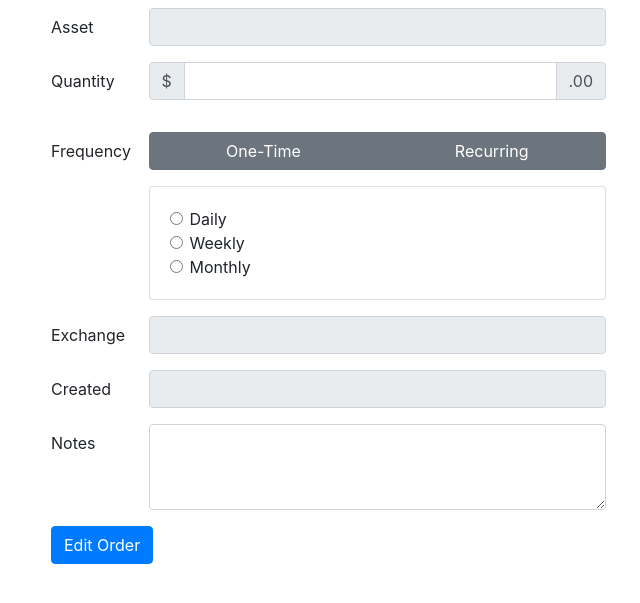
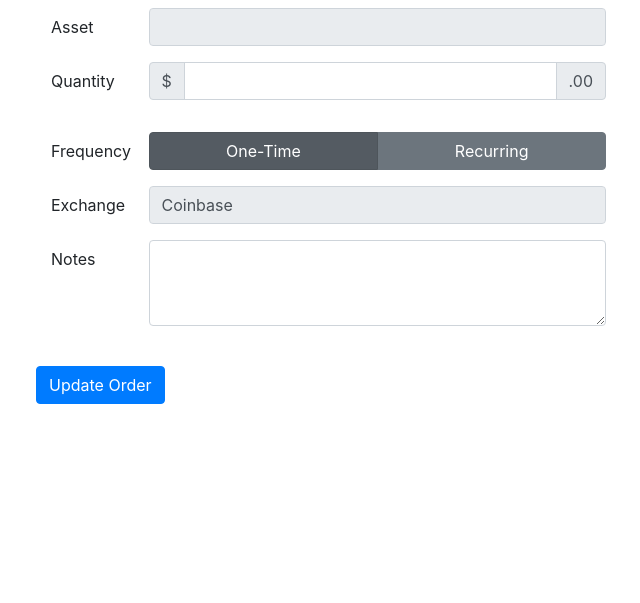
Before and after one commit to pAP3R/recur, a Flask app: template templates/order_edit.html in a window 1280 px wide, after a click on "once". Shown: the part 127-730 px from the top of the page, without its empty margins (34-674 px from the left). Run offline with Flask 2, Linux system fonts and the light colour scheme; the template is opened without the code that fills it, so the values that code supplies are empty; some libraries are stand-ins or nearby versions.

Commit message:
pushing more

```diff
--- a/app.py
+++ b/app.py
@@ -173,6 +173,10 @@ def scheduled_order_execute(order):
                 print(res)
                 order_details = cfg.auth_client.get_order(res['id'])
 
+                order_data = list(cfg.auth_client.get_fills(order_id=res["id"]))
+                fee = order_data[0]['fee']
+                filled = order_data[0]['size']
+
                 if res['message']:
                     print('Something went wrong!')
                     print(res['message'])
@@ -199,6 +203,11 @@ def onetime_order_execute(asset, quantity, frequency, id):
                 t = time.time()
                 print(res)
                 order_details = cfg.auth_client.get_order(res["id"])
+
+                order_data = list(cfg.auth_client.get_fills(order_id=res["id"]))
+                fee = order_data[0]['fee']
+                filled = order_data[0]['size']
+
 
 
                 if "message" in res:
@@ -264,13 +273,35 @@ def orders():
 
 
 @app.route('/<int:order_id>', methods=('POST','GET'))
-def order_edit(order_id):
-    order = get_order(order_id)
+def order_edit(id):
+    order = get_order(id)
+
+
+
     if request.method == 'POST':
-        # # TODO:
-        # Add Edit UPDATE statement
-        all_orders = get_all_orders()
-        return render_template('orders.html', order_history=all_orders[1], recurring_orders=all_orders[0], cb_coins=cfg.cb_coins)
+        if request.method == 'POST':
+            if request.form['asset'] not in cfg.cb_coins:
+                flash('Choose an asset!', 'danger')
+                return render_template('order_edit.html', order=order)
+
+            if 'quantity' in request.form:
+                quantity = request.form['quantity'] + ".00"
+
+                if float(quantity) >= 10.00:
+
+                    conn = get_db_connection()
+                    conn.execute('UPDATE recurring_orders SET quantity = ? WHERE id = ?', (quantity,id))
+                    conn.commit()
+                    conn.close()
+                    flash('Order "{}" was successfully updated.'.format(id), 'success')
+                    return redirect(url_for('orders'))
+                else:
+                    flash('Minimum order is 10.00', 'danger')
+                    return render_template('order_edit.html', order=order)
+            else:
+                flash('Provide a quantity', 'danger')
+                return render_template('order_edit.html', order=order)
+
     else:
         return render_template('order_edit.html', order=order)
 
@@ -291,18 +322,18 @@ def order_create():
     if request.method == 'POST':
         if request.form['asset'] not in cfg.cb_coins:
             flash('Choose an asset!', 'danger')
+            return redirect(url_for('orders'))
 
         if 'quantity' in request.form:
             quantity = request.form['quantity'] + ".00"
 
-            if float(quantity) < 10.00:
+            if float(quantity) >= 10.00:
                 side = request.form['side']
                 asset = request.form['asset']
                 exchange = request.form['exchange']
                 type = "Market"
 
                 if 'oneTimeRadio' in request.form:
-                    print("one-time")
                     frequency = "Once"
                     onetime_order_execute(asset, quantity, frequency, -1)
                     return redirect(url_for('orders'))
@@ -322,8 +353,10 @@ def order_create():
                     return redirect(url_for('orders'))
             else:
                 flash('Minimum order is 10.00', 'danger')
+                return redirect(url_for('orders'))
         else:
             flash('Provide an amount in USD', 'danger')
+            return redirect(url_for('orders'))
 
 
 
--- a/templates/order_edit.html
+++ b/templates/order_edit.html
@@ -19,7 +19,7 @@
           <div class="input-group-prepend">
             <span class="input-group-text">$</span>
           </div>
-          <input type="text" class="form-control col-sm-10" id="quantity" value="{{ request.form['quantity'] }}" aria-label="Amount (to the nearest dollar)" name="quantity">
+          <input type="text" class="form-control col-sm-10" id="quantity" value="{{ order['quantity'] }}" aria-label="Amount (to the nearest dollar)" name="quantity">
           <div class="input-group-append">
             <span class="input-group-text">.00</span>
           </div>
@@ -29,32 +29,40 @@
       <div class="form-group row">
         <label for="quantity" class="col-sm-2 col-form-label">Frequency</label>
         <div class="btn-group btn-group-toggle col-sm-10" data-toggle="buttons">
-          <label class="btn btn-secondary">
-            <input class="btn btn-secondary" type="radio" data-toggle="collapse" id="oneTimeRadio" value="once" name="oneTimeRadio" data-target="#frequencyPicker">One-Time
+          <label class="btn btn-secondary active">
+            <input class="btn btn-secondary focus" type="radio" data-toggle="collapse" id="oneTimeRadio" value="once" name="oneTimeRadio" data-target="#frequencyPicker" disabled="disabled">One-Time
           </label>
           <label class="btn btn-secondary">
-            <input class="btn btn-secondary" type="radio" data-toggle="collapse" id="recurringRadio" value="recurring" name="recurringRadio" data-target="#frequencyPicker">Recurring
+            <input class="btn btn-secondary" type="radio" data-toggle="collapse" id="recurringRadio" value="recurring" name="recurringRadio" data-target="#frequencyPicker" disabled="disabled">Recurring
           </label>
         </div>
       </div>
-      <div class="form-group row collapse frequencyPicker" id="frequencyPicker">
-        <label for="quantity" class="col-sm-2 col-form-label">&nbsp;</label>
-        <div class="col-sm-10">
+
+      <div class="collapse frequencyPicker" id="frequencyPicker">
+        <div class="form-group row">
+          <div class="col col-sm-2">&nbsp;</div>
+          <div class="col col-sm-10">
             <div class="card card-body">
               <div class="form-check">
-            <input class="form-check-input" type="radio" name="gridRadios" id="dailyRadio" value="Daily">
+                <input class="form-check-input" type="radio" name="freqRadios" id="dailyRadio" value="Daily">
                 <label class="form-check-label" for="dailyRadio">
                   Daily
                 </label>
               </div>
               <div class="form-check">
-            <input class="form-check-input" type="radio" name="gridRadios" id="weeklyRadio" value="Weekly">
+                <input class="form-check-input" type="radio" name="freqRadios" id="everyOtherRadio" value="Bi-Daily">
+                <label class="form-check-label" for="everyOtherRadio">
+                  Every two days
+                </label>
+              </div>
+              <div class="form-check">
+                <input class="form-check-input" type="radio" name="freqRadios" id="weeklyRadio" value="Weekly">
                 <label class="form-check-label" for="weeklyRadio">
                   Weekly
                 </label>
               </div>
               <div class="form-check">
-            <input class="form-check-input" type="radio" name="gridRadios" id="weeklyRadio" value="Monthly">
+                <input class="form-check-input" type="radio" name="freqRadios" id="weeklyRadio" value="Monthly">
                 <label class="form-check-label" for="monthlyRadio">
                   Monthly
                 </label>
@@ -62,31 +70,32 @@
             </div>
           </div>
         </div>
+      </div>
+
 
       <div class="form-group row">
         <label for="asset" class="col-sm-2 col-form-label">Exchange</label>
         <div class="col-sm-10">
-          <input type="text" readonly class="form-control" id="exchange" value="{{ order['exchange'] }}"  name="exchange">
-        </div>
-      </div>
-
-      <div class="form-group row">
-        <label for="asset" class="col-sm-2 col-form-label">Created</label>
-        <div class="col-sm-10">
-          <input type="text" readonly class="form-control" id="created" value="{{ order['created'] }}" name="created">
+          <input type="text" readonly class="form-control" id="exchange" value="Coinbase" name="exchange">
         </div>
       </div>
 
       <div class="form-group row">
         <label class="col-sm-2 col-form-label" for="orderNotes">Notes</label>
         <div class="col-sm-10">
-        <textarea class="form-control" id="orderNotes" rows="3"></textarea>
+        <textarea class="form-control" id="orderNotes" rows="3" name="notes"></textarea>
         </div>
       </div>
-
-      <button type="submit" class="btn btn-primary mb-2">Edit Order</button>
+      <br>
+      <div class="form-group row">
+            <button class="btn btn-primary" type="submit" id="previewButton">Update Order</button>
+            <input type="hidden" value="Active" name="active">
+            <input type="hidden" value="Buy" name="side">
+            <input type="hidden" value="Market" name="type">
+      </div>
     </form>
 </div>
+
 
 <script type="text/javascript">
   $("#recurringRadio").focus(function(){
@@ -98,9 +107,12 @@ $("#oneTimeRadio").focus(function(){
   	$("#frequencyPicker").collapse('hide');
   	$("#recurringRadio").prop('checked', false);
   	$("#dailyRadio").prop('checked', false);
+    $("#everyOtherRadio").prop('checked', false);
   	$("#weeklyRadio").prop('checked', false);
   	$("#monthlyRadio").prop('checked', false);
   })
+
+
 </script>
 
 {% endblock %}
```
Also changed, not shown: templates/order_create.html (+1 -16 lines), templates/order_recurring.html (+6 -2 lines), README.md. Lines whose indentation alone changed are shown as unchanged.
